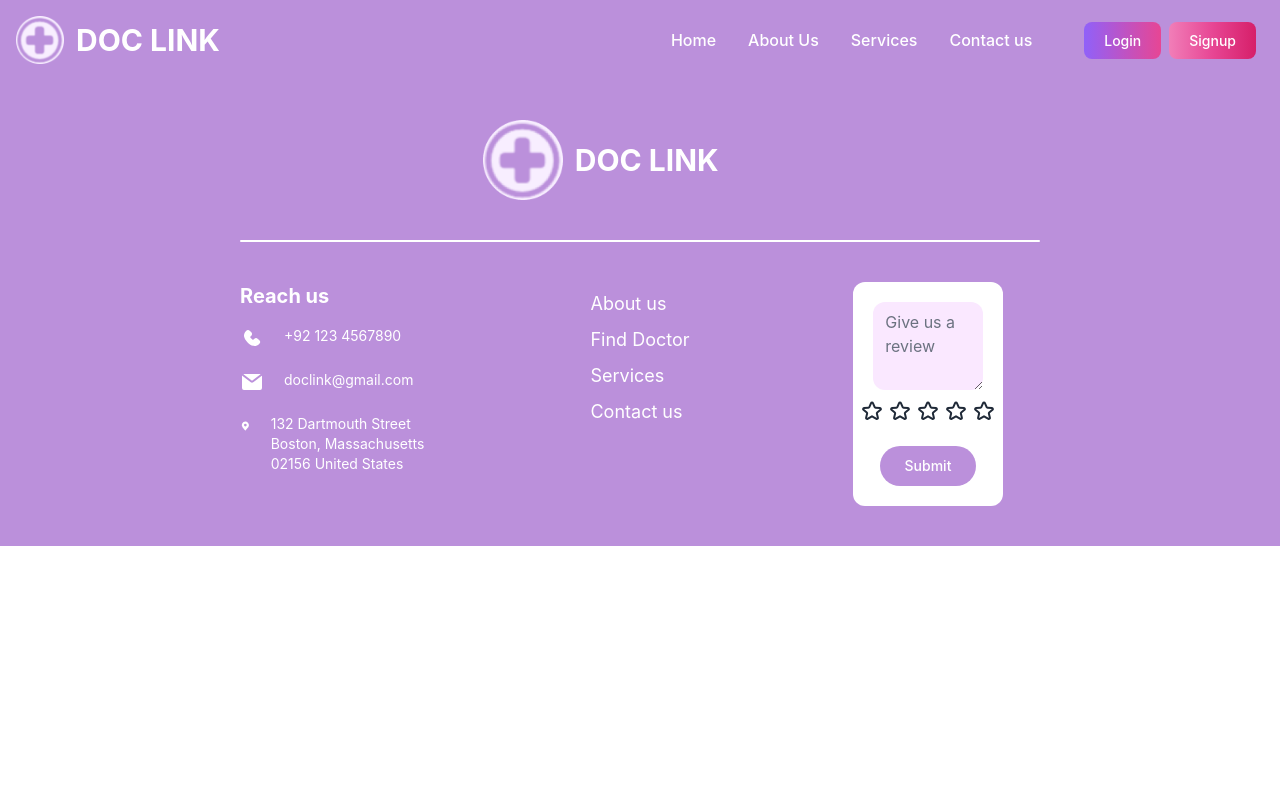
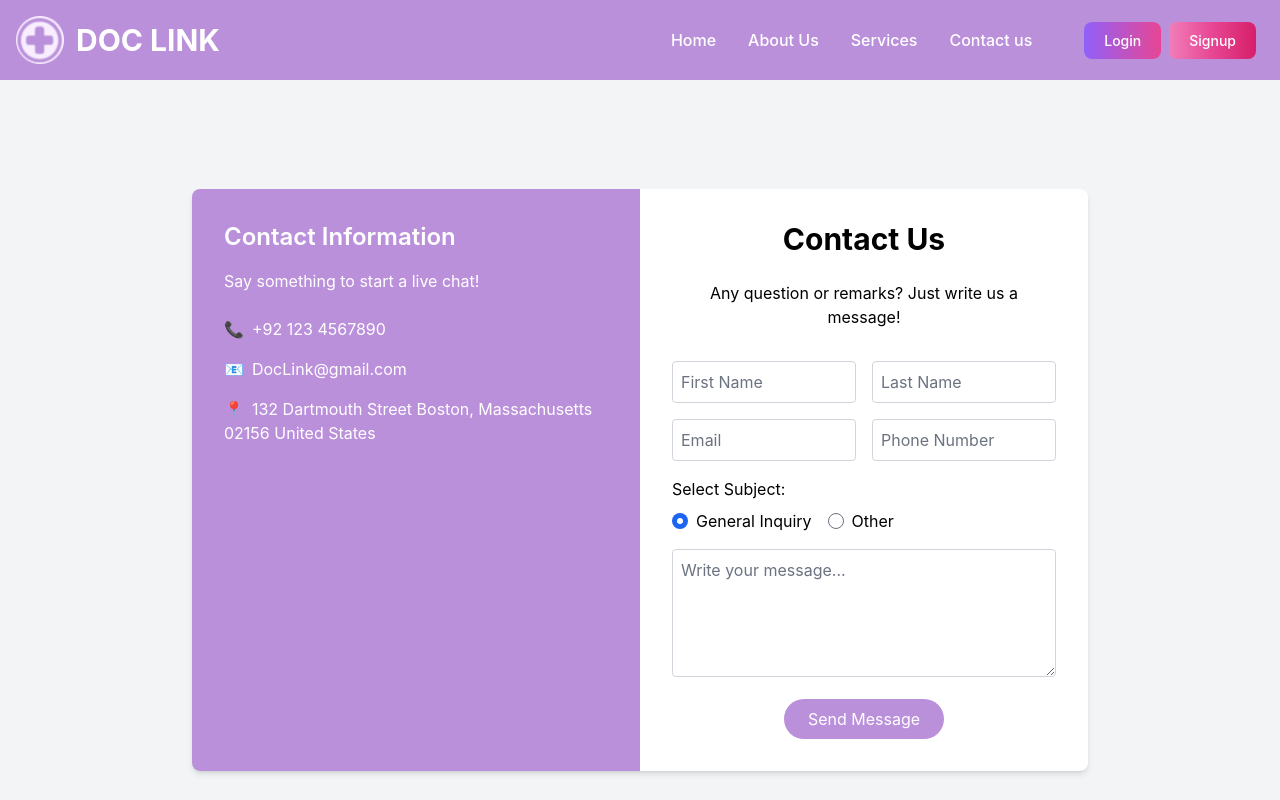
Before and after one commit to eishaa-e/doc-link-fyp, a React (Create React App) app in the folder frontend/: page /contact-us in a window 1280 px wide. Shown: the top 800 px of the page. Built offline with nearby package versions, Linux system fonts and the light colour scheme.

Commit message:
contact-us form

```diff
--- a/frontend/src/App.js
+++ b/frontend/src/App.js
@@ -10,6 +10,7 @@ import DoctorProfile from "./screens/DoctorProfile";
 import PatientProfile from "./screens/PatientProfile";
 import Navbar from "./components/Navbar";
 import { Footer } from "./components/Footer";
+import ContactUs from "./screens/ContactUs";
 
 function App() {
   return (
@@ -29,6 +30,7 @@ function App() {
           />
           <Route path="/doctor/:id" element={<DoctorProfile />} />
           <Route path="/patient/:id" element={<PatientProfile />} />
+          <Route path="/contact-us" element={<ContactUs />} />
         </Routes>
         <Footer />
       </BrowserRouter>
--- a/frontend/src/components/Navbar.jsx
+++ b/frontend/src/components/Navbar.jsx
@@ -1,8 +1,8 @@
-import React, {useEffect, useState} from "react";
+import React, { useEffect, useState } from "react";
 import logo from "../assets/doc-link-icon.png";
-import {Link, useNavigate} from "react-router-dom";
+import { Link, useNavigate } from "react-router-dom";
 import axios from "axios";
-import {jwtDecode} from "jwt-decode";
+import { jwtDecode } from "jwt-decode";
 
 const Navbar = () => {
   const [isDropdownOpen, setIsDropdownOpen] = useState(false);
@@ -101,7 +101,7 @@ const Navbar = () => {
       <div className="max-w-screen-xl flex items-center justify-between mx-auto p-4">
         <Link to="/">
           <div className="flex items-center">
-                        <img className="w-12 mr-3" src={logo} alt="Logo"/>
+            <img className="w-12 mr-3" src={logo} alt="Logo" />
             <span className=" text-white text-3xl font-bold whitespace-nowrap">
               DOC LINK
             </span>
@@ -147,7 +147,7 @@ const Navbar = () => {
             )}
             <li>
               <Link
-                                to="/"
+                to="/contact-us"
                 className="py-2 px-3 text-white rounded hover:bg-gray-100 md:hover:bg-transparent md:hover:text-blue-700 md:p-0 dark:text-white md:dark:hover:text-blue-500 dark:hover:bg-gray-700 dark:hover:text-white md:dark:hover:bg-transparent dark:border-gray-700"
               >
                 Contact us
@@ -183,21 +183,41 @@ const Navbar = () => {
                 >
                   {userInfo?.name.toUpperCase()}
 
-                                    <svg className="w-6 h-6 text-white" aria-hidden="true"
-                                         xmlns="http://www.w3.org/2000/svg" width="24" height="24" fill="none"
-                                         viewBox="0 0 24 24">
-                                        <path stroke="currentColor" stroke-linecap="round" stroke-linejoin="round"
+                  <svg
+                    className="w-6 h-6 text-white"
+                    aria-hidden="true"
+                    xmlns="http://www.w3.org/2000/svg"
+                    width="24"
+                    height="24"
+                    fill="none"
+                    viewBox="0 0 24 24"
+                  >
+                    <path
+                      stroke="currentColor"
+                      stroke-linecap="round"
+                      stroke-linejoin="round"
                       stroke-width="2"
-                                              d="M12 21a9 9 0 1 0 0-18 9 9 0 0 0 0 18Zm0 0a8.949 8.949 0 0 0 4.951-1.488A3.987 3.987 0 0 0 13 16h-2a3.987 3.987 0 0 0-3.951 3.512A8.948 8.948 0 0 0 12 21Zm3-11a3 3 0 1 1-6 0 3 3 0 0 1 6 0Z"/>
+                      d="M12 21a9 9 0 1 0 0-18 9 9 0 0 0 0 18Zm0 0a8.949 8.949 0 0 0 4.951-1.488A3.987 3.987 0 0 0 13 16h-2a3.987 3.987 0 0 0-3.951 3.512A8.948 8.948 0 0 0 12 21Zm3-11a3 3 0 1 1-6 0 3 3 0 0 1 6 0Z"
+                    />
                   </svg>
 
-                                    <svg className="w-5 h-5 text-white" aria-hidden="true"
-                                         xmlns="http://www.w3.org/2000/svg" width="24" height="24" fill="none"
-                                         viewBox="0 0 24 24">
-                                        <path stroke="currentColor" stroke-linecap="round" stroke-linejoin="round"
-                                              stroke-width="2" d="m19 9-7 7-7-7"/>
+                  <svg
+                    className="w-5 h-5 text-white"
+                    aria-hidden="true"
+                    xmlns="http://www.w3.org/2000/svg"
+                    width="24"
+                    height="24"
+                    fill="none"
+                    viewBox="0 0 24 24"
+                  >
+                    <path
+                      stroke="currentColor"
+                      stroke-linecap="round"
+                      stroke-linejoin="round"
+                      stroke-width="2"
+                      d="m19 9-7 7-7-7"
+                    />
                   </svg>
-
                 </button>
 
                 {isDropdownOpen && (
@@ -220,8 +240,10 @@ const Navbar = () => {
                       </li>
                     </ul>
                     <div className="py-1">
-                                            <Link onClick={handleLogout}
-                                                  className="block px-4 py-2 rounded-md text-sm text-gray-700 hover:bg-light-orchid hover:text-white">
+                      <Link
+                        onClick={handleLogout}
+                        className="block px-4 py-2 rounded-md text-sm text-gray-700 hover:bg-light-orchid hover:text-white"
+                      >
                         Sign out
                       </Link>
                     </div>
--- /dev/null
+++ b/frontend/src/screens/ContactUs.jsx
@@ -0,0 +1,120 @@
+import React from "react";
+
+const ContactUs = () => {
+  return (
+    <div className="flex flex-col items-center justify-center min-h-screen bg-gray-100 p-4">
+      <div className="w-full max-w-4xl bg-white rounded-lg shadow-md flex flex-col md:flex-row overflow-hidden">
+        {/* Contact Information Section */}
+        <div className="bg-light-orchid w-full md:w-1/2 p-8 text-white">
+          <h2 className="text-2xl font-semibold mb-4">Contact Information</h2>
+          <p className="mb-6">Say something to start a live chat!</p>
+          <ul>
+            <li className="mb-4">
+              <span role="img" aria-label="phone" className="mr-2">
+                📞
+              </span>
+              +92 123 4567890
+            </li>
+            <li className="mb-4">
+              <span role="img" aria-label="email" className="mr-2">
+                📧
+              </span>
+              DocLink@gmail.com
+            </li>
+            <li>
+              <span role="img" aria-label="location" className="mr-2">
+                📍
+              </span>
+              132 Dartmouth Street Boston, Massachusetts 02156 United States
+            </li>
+          </ul>
+          <div className="mt-6 flex space-x-4">
+            {/* Social Media Icons */}
+            <a href="#" className="text-white text-xl">
+              <i className="fab fa-twitter"></i>
+            </a>
+            <a href="#" className="text-white text-xl">
+              <i className="fab fa-instagram"></i>
+            </a>
+            <a href="#" className="text-white text-xl">
+              <i className="fab fa-linkedin"></i>
+            </a>
+          </div>
+        </div>
+        {/* Contact Form Section */}
+        <div className="w-full md:w-1/2 p-8">
+          <h2 className="text-3xl font-bold mb-6 text-center">Contact Us</h2>
+          <p className="text-center mb-8">
+            Any question or remarks? Just write us a message!
+          </p>
+          <form>
+            <div className="flex mb-4 space-x-4">
+              <input
+                type="text"
+                placeholder="First Name"
+                className="w-1/2 p-2 border border-gray-300 rounded"
+              />
+              <input
+                type="text"
+                placeholder="Last Name"
+                className="w-1/2 p-2 border border-gray-300 rounded"
+              />
+            </div>
+            <div className="flex mb-4 space-x-4">
+              <input
+                type="email"
+                placeholder="Email"
+                className="w-1/2 p-2 border border-gray-300 rounded"
+              />
+              <input
+                type="text"
+                placeholder="Phone Number"
+                className="w-1/2 p-2 border border-gray-300 rounded"
+              />
+            </div>
+            <div className="mb-4">
+              <label className="block mb-2">Select Subject:</label>
+              <div className="flex space-x-4">
+                <label className="inline-flex items-center">
+                  <input
+                    type="radio"
+                    name="subject"
+                    value="General Inquiry"
+                    className="form-radio"
+                    checked
+                  />
+                  <span className="ml-2">General Inquiry</span>
+                </label>
+                <label className="inline-flex items-center">
+                  <input
+                    type="radio"
+                    name="subject"
+                    value="Other"
+                    className="form-radio"
+                  />
+                  <span className="ml-2">Other</span>
+                </label>
+              </div>
+            </div>
+            <div className="mb-4">
+              <textarea
+                placeholder="Write your message..."
+                className="w-full p-2 border border-gray-300 rounded h-32"
+              ></textarea>
+            </div>
+            <div className="text-center">
+              <button
+                type="submit"
+                className="bg-light-orchid hover:bg-fuchsia-300 text-white py-2 px-6 rounded-full"
+              >
+                Send Message
+              </button>
+            </div>
+          </form>
+        </div>
+      </div>
+    </div>
+  );
+};
+
+export default ContactUs;
```
Lines whose indentation alone changed are shown as unchanged.
